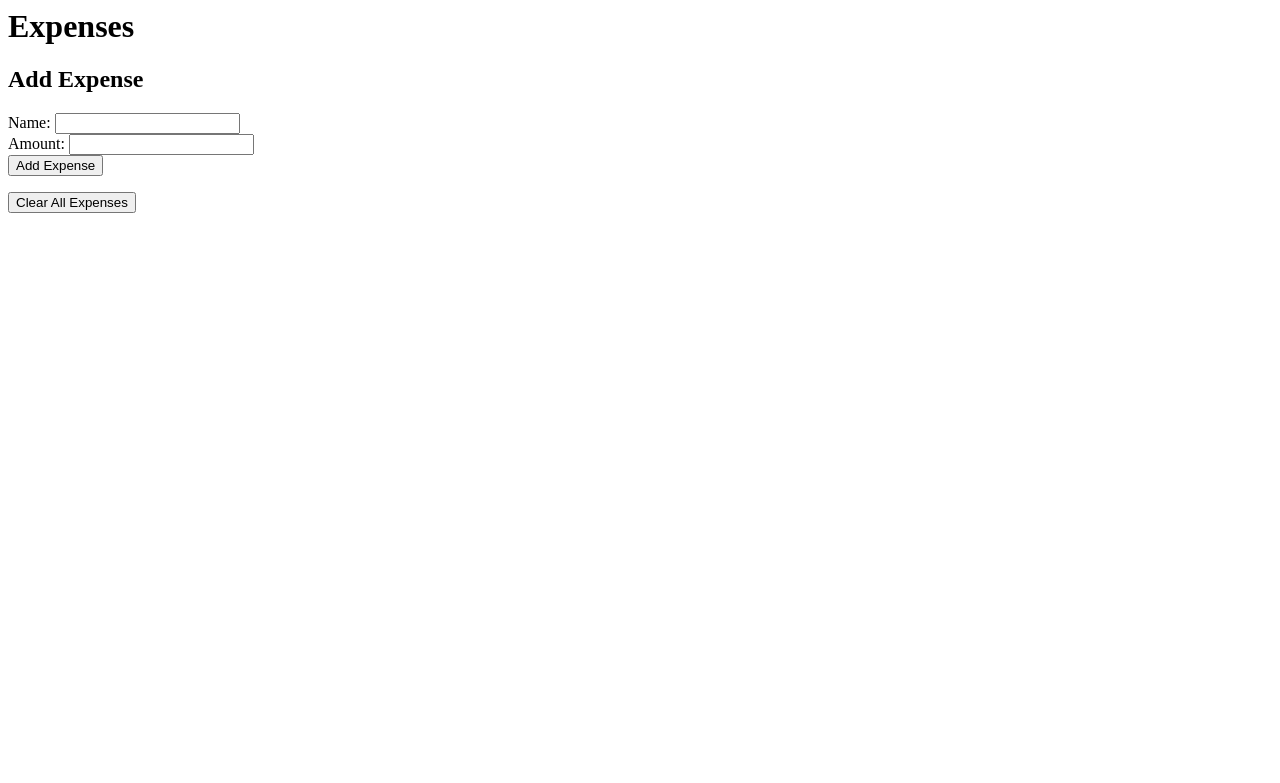
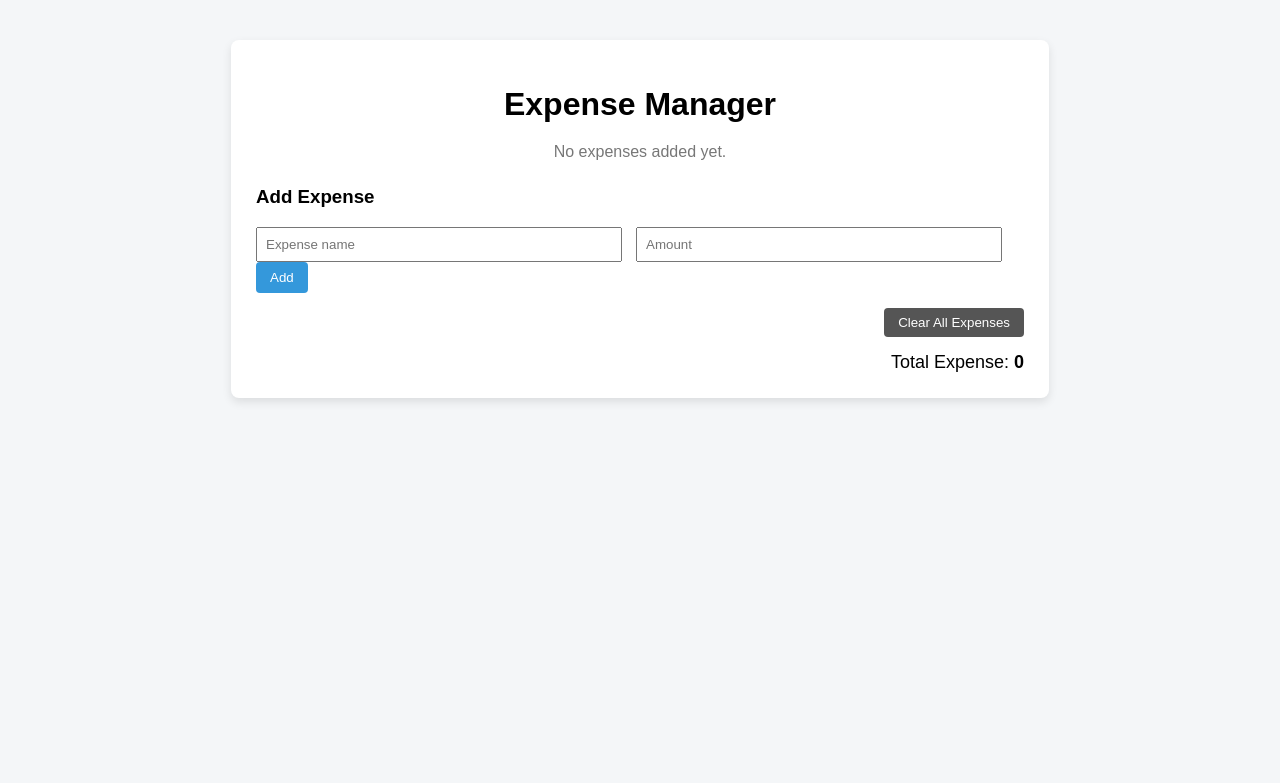
Before and after one commit to Nahid-iiqbal/ECEFC-Money-Manager-Demo-, a Flask app: page /expenses in a window 1280 px wide. Shown: the top 783 px of the page. Run offline with Flask 3, Linux system fonts and the light colour scheme.

Commit message:
Expenses
added total expense and updated html file

```diff
--- a/routes/expense.py
+++ b/routes/expense.py
@@ -5,7 +5,11 @@ expense = Blueprint("expense", __name__)
 expenses = []  # In-memory list to store expenses for testing purposes
 @expense.route('/expenses')
 def view_expenses():
-    return render_template("expenses.html", expenses=expenses)
+    total = 0
+    for val in expenses:
+        total += val['amount']
+    return render_template("expenses.html", expenses=expenses, total=total)
+
 @expense.route('/add_expense', methods=['GET', 'POST'])
 def add_expense():
     name = request.form['name']
--- a/templates/expenses.html
+++ b/templates/expenses.html
@@ -1,22 +1,157 @@
-<h1>Expenses</h1>
+<!DOCTYPE html>
+<html lang="en">
 
-<ul>
+<head>
+    <meta charset="UTF-8">
+    <title>Expenses</title>
+
+    <style>
+        body {
+            font-family: Arial, sans-serif;
+            background-color: #f4f6f8;
+            margin: 0;
+            padding: 0;
+        }
+
+        .container {
+            width: 60%;
+            margin: 40px auto;
+            background: white;
+            padding: 25px;
+            border-radius: 8px;
+            box-shadow: 0 4px 10px rgba(0, 0, 0, 0.1);
+        }
+
+        h1 {
+            text-align: center;
+            margin-bottom: 20px;
+        }
+
+        table {
+            width: 100%;
+            border-collapse: collapse;
+        }
+
+        th,
+        td {
+            padding: 10px;
+            text-align: left;
+            border-bottom: 1px solid #ddd;
+        }
+
+        th {
+            background-color: #f0f0f0;
+        }
+
+        .delete-btn {
+            background-color: #e74c3c;
+            color: white;
+            border: none;
+            padding: 6px 10px;
+            border-radius: 4px;
+            cursor: pointer;
+        }
+
+        .delete-btn:hover {
+            background-color: #c0392b;
+        }
+
+        .total-box {
+            margin-top: 15px;
+            font-size: 18px;
+            text-align: right;
+        }
+
+        .clear-btn {
+            background-color: #555;
+            color: white;
+            border: none;
+            padding: 7px 14px;
+            border-radius: 4px;
+            cursor: pointer;
+        }
+
+        .clear-btn:hover {
+            background-color: #333;
+        }
+
+        .form-section {
+            margin-top: 25px;
+        }
+
+        input[type="text"],
+        input[type="number"] {
+            width: 45%;
+            padding: 8px;
+            margin-right: 10px;
+        }
+
+        .add-btn {
+            background-color: #3498db;
+            color: white;
+            border: none;
+            padding: 8px 14px;
+            border-radius: 4px;
+            cursor: pointer;
+        }
+
+        .add-btn:hover {
+            background-color: #2980b9;
+        }
+
+        .empty {
+            text-align: center;
+            color: #777;
+        }
+    </style>
+</head>
+
+<body>
+
+    <div class="container">
+        <h1>Expense Manager</h1>
+
+        {% if expenses %}
+        <table>
+            <tr>
+                <th>Name</th>
+                <th>Amount</th>
+                <th>Action</th>
+            </tr>
+
             {% for e in expenses %}
-    <li>{{ e.name }} : {{ e.amount }}
-
+            <tr>
+                <td>{{ e.name }}</td>
+                <td>{{ e.amount }}</td>
+                <td>
                     <form action="/expenses_pop" method="POST" style="display:inline;">
                         <input type="hidden" name="idx" value="{{ loop.index0 }}">
-        <button type="submit">Delete</button>
-    </form></li>
+                        <button class="delete-btn" type="submit">Delete</button>
+                    </form>
+                </td>
+            </tr>
             {% endfor %}
-</ul>
+        </table>
+        {% else %}
+        <p class="empty">No expenses added yet.</p>
+        {% endif %}
 
-<h2>Add Expense</h2>
+        <div class="form-section">
+            <h3>Add Expense</h3>
             <form action="/add_expense" method="POST">
-    Name: <input type="text" name="name" required><br>
-    Amount: <input type="number" name="amount" step="0.01" required><br>
-    <input type="submit" value="Add Expense">
+                <input type="text" name="name" placeholder="Expense name" required>
+                <input type="number" name="amount" placeholder="Amount" step="0.01" required>
+                <button class="add-btn" type="submit">Add</button>
             </form>
-<form action="/clear_expenses" method="POST">
-    <button type="submit">Clear All Expenses</button>
+            <form action="/clear_expenses" method="POST" style="text-align:right; margin-top:15px;">
+                <button class="clear-btn" type="submit">Clear All Expenses</button>
             </form>
+            <div class="total-box">
+                Total Expense: <strong>{{ total }}</strong>
+            </div>
+        </div>
+    </div>
+
+</body>
+
+</html>
```
Lines whose indentation alone changed are shown as unchanged.
